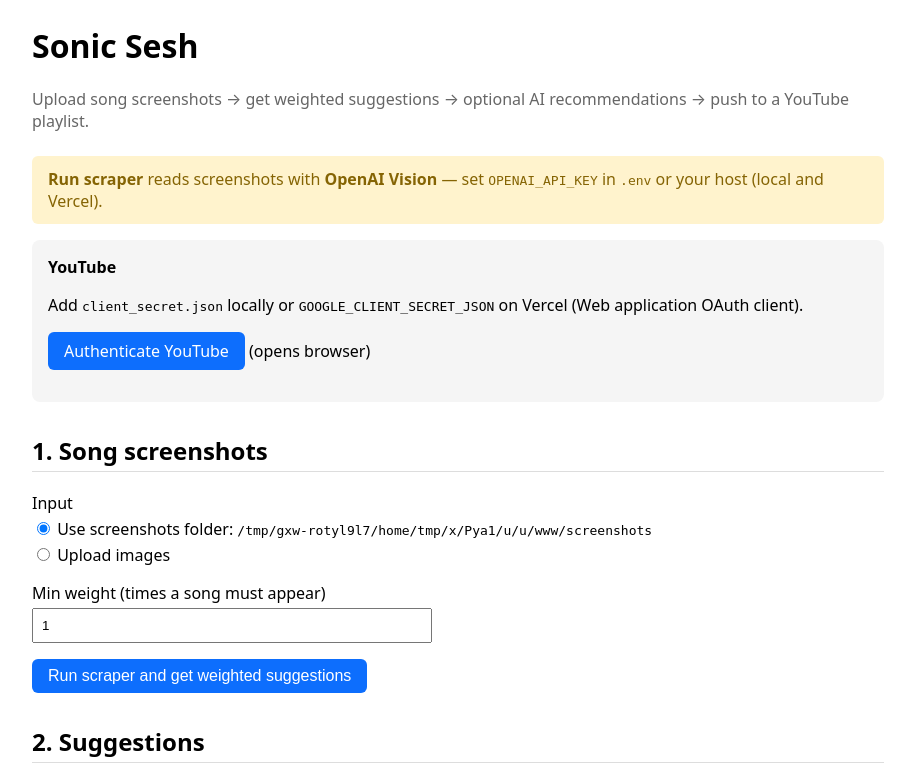
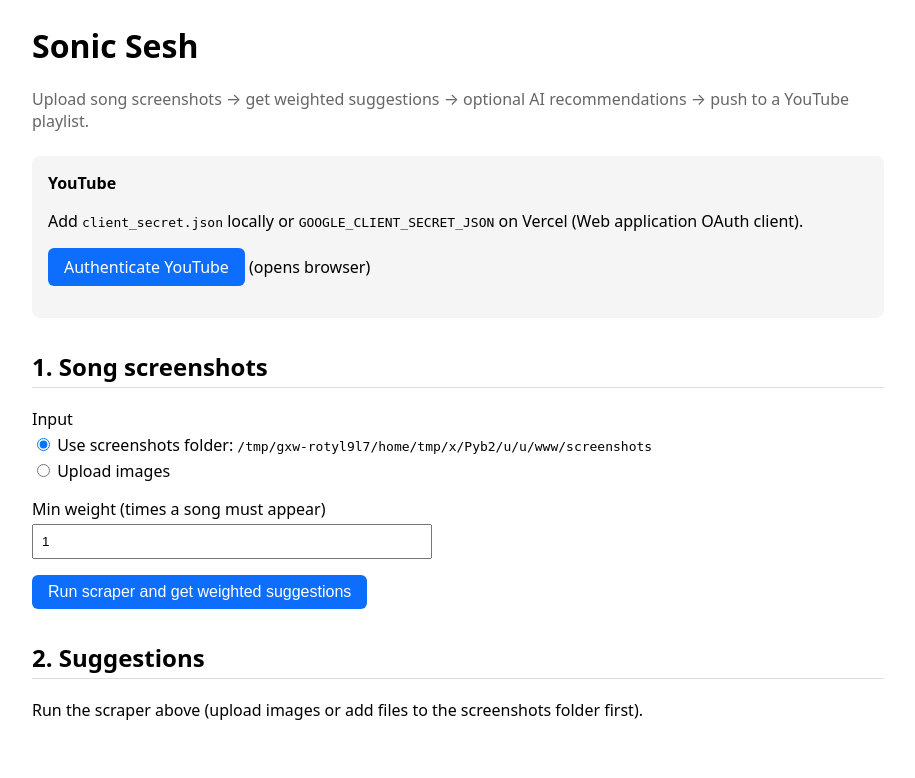
Before and after one commit to ankitbansal2101/Youtube-Playlist, a Flask app: page / in a window 1280 px wide. Shown: the top 778 px of the page, without its empty margins (182-1097 px from the left). After the commit the page ends 720 px from the top, so only its background shows below. Run offline with Flask 3, Linux system fonts and the light colour scheme.

Commit message:
Remove setup warning banners from homepage (docs stay in README)
Made-with: Cursor

```diff
--- a/templates/index.html
+++ b/templates/index.html
@@ -3,11 +3,6 @@
 {% block body %}
 <h1>Sonic Sesh</h1>
 <p class="caption">Upload song screenshots → get weighted suggestions → optional AI recommendations → push to a YouTube playlist.</p>
-
-<div class="flash warning"><strong>Run scraper</strong> reads screenshots with <strong>OpenAI Vision</strong> — set <code>OPENAI_API_KEY</code> in <code>.env</code> or your host (local and Vercel).</div>
-{% if is_vercel %}
-<div class="flash warning">Running on <strong>Vercel</strong>: YouTube sign-in uses a <strong>web redirect</strong>; add your Vercel URL under Authorized redirect URIs in Google Cloud (see README).</div>
-{% endif %}
 
 {% if request.args.get('cleared') %}
 <div class="flash success">
```
